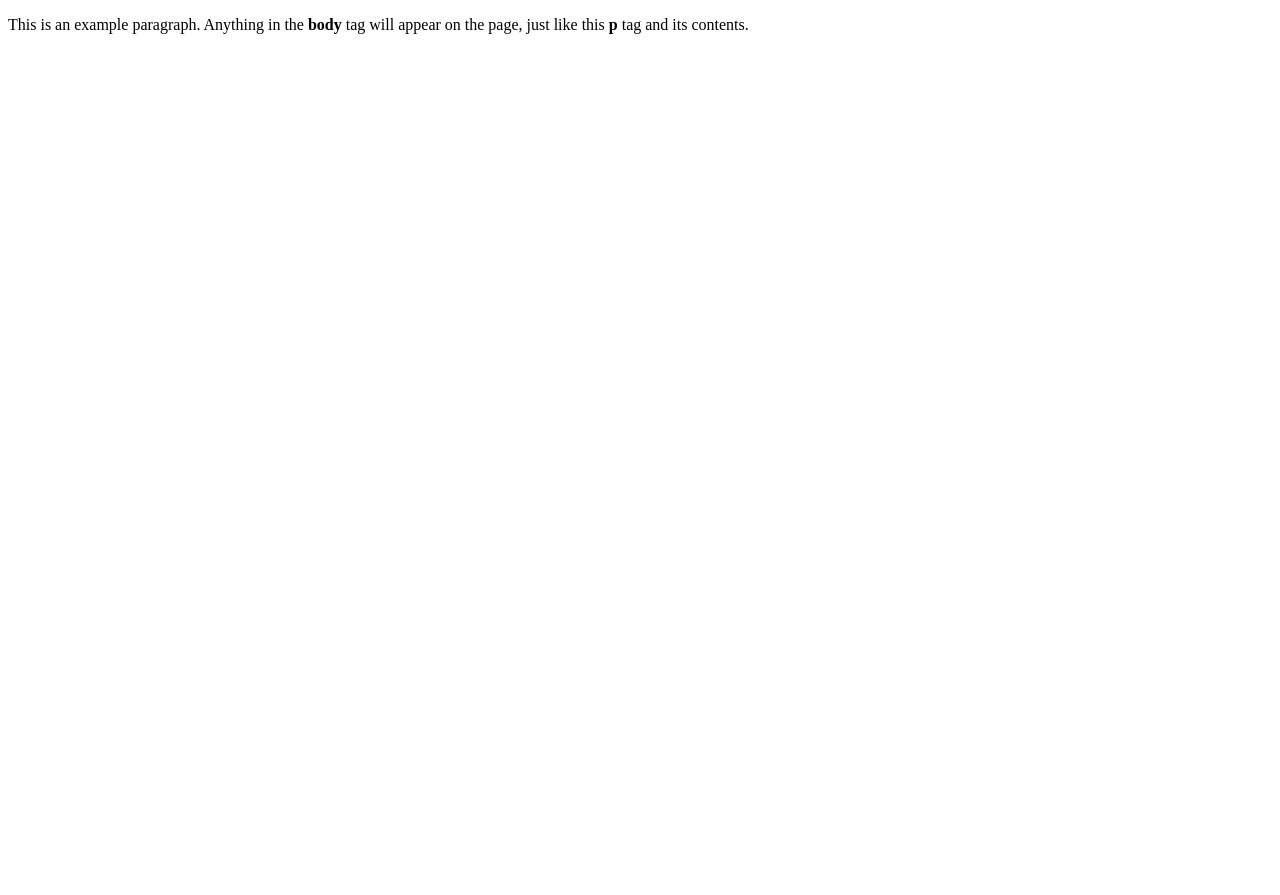
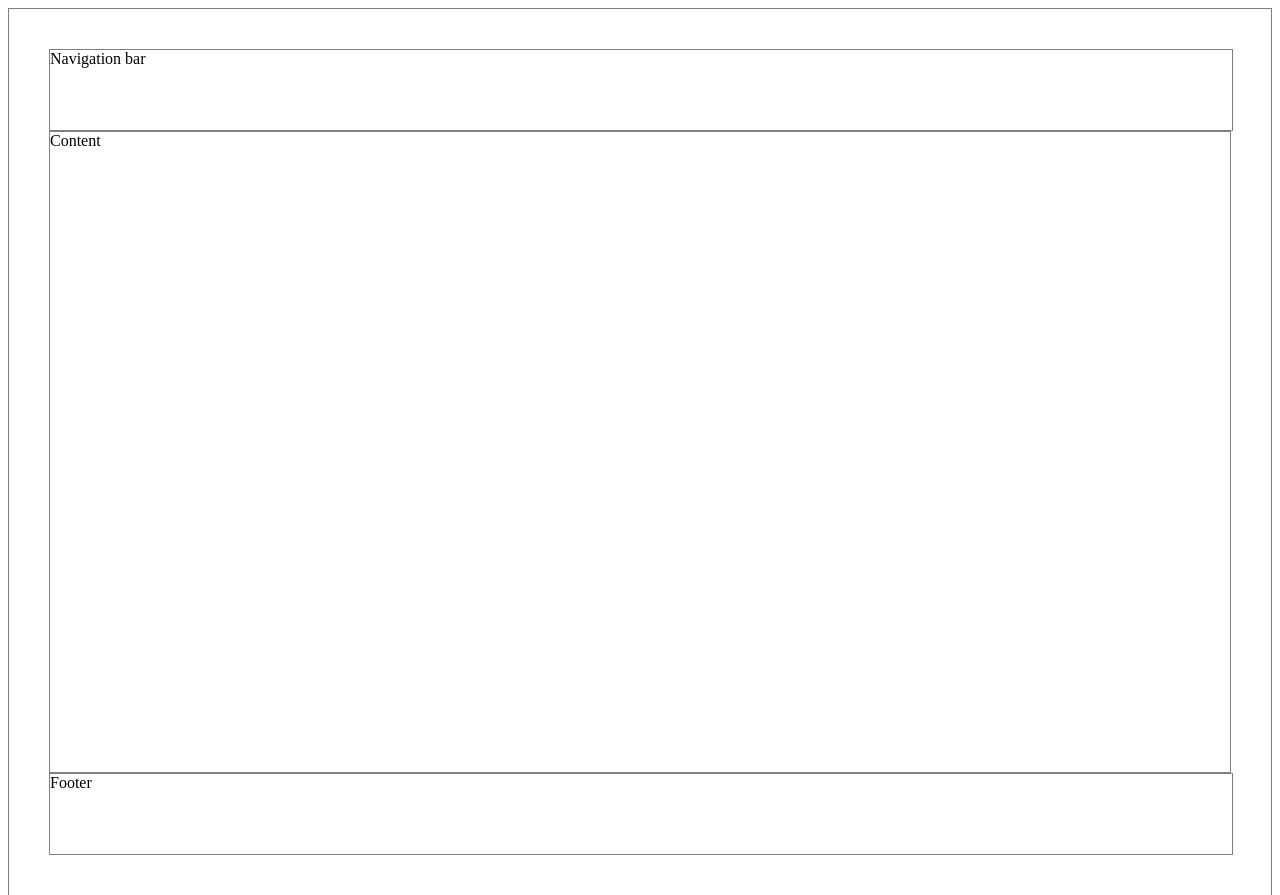
Before and after one commit to TrzeciakProject/JS-CommercialDemo, a plain HTML site: page index.html in a window 1280 px wide. Shown: the top 895 px of the page. Before the commit the page ends 800 px from the top, so only its background shows below. Drawn offline with Linux system fonts and the light colour scheme.

Commit message:
Home page template

```diff
--- a/app/scripts/js/main.js
+++ b/app/scripts/js/main.js
@@ -0,0 +1,5 @@
+console.log('Hellow World!');
+
+
+// This file will contain whole js code required for our single page application
+// after that - we will move to whole website creation process
--- /dev/null
+++ b/app/styles/style.css
@@ -0,0 +1,25 @@
+/* Pre-defined tag's */
+* {
+
+}
+
+body {
+
+}
+
+nav, footer {
+  width: 100%;
+  border: 1px solid gray;
+  min-height: 5em;
+}
+
+/* Custom classes */
+.home-body {
+  padding: 2.5em;
+  border: 1px solid gray;
+}
+
+.home-content-wrapper {
+  min-height: 80vh;
+  border: 1px solid gray;
+}
--- a/index.html
+++ b/index.html
@@ -2,9 +2,37 @@
 <!doctype html>
 <html>
   <head>
+    <!-- meta data -->
     <title>This is the title of the webpage!</title>
+    <meta name="description" content="One page website - demo">
+    <meta name="author" content="Trzeciak Family">
+    <meta name="viewport" content="width=device-width, initial-scale=1.0">  <!-- https://www.w3schools.com/html/html_head.asp - for scaling in smaller devices -->
+
+    <!-- scripts -->
+    <script src="app/scripts/js/main.js"></script>
+
+    <!-- style files -->
+    <link rel="stylesheet" href="app/styles/style.css">
+
   </head>
   <body>
-    <p>This is an example paragraph. Anything in the <strong>body</strong> tag will appear on the page, just like this <strong>p</strong> tag and its contents.</p>
+    <!--  <p>This is an example paragraph. Anything in the <strong>body</strong> tag will appear on the page, just like this <strong>p</strong> tag and its contents.</p> -->
+
+    <!--
+      DESCRIPTION:
+        for now , concentrate on using pure js and html/css - this is just a simple one page app mimicking e-commerce website ( at least the first page ) -
+        after creating this page we will move forward with advanced stuff like bootstraps,
+        dependecies, multiple js-files, multiple html files, browser support etc etc - but for now let's concentrate on finishing something simple
+    -->
+      <div class='home-body'>
+
+        <nav>Navigation bar</nav>
+
+        <div class='home-content-wrapper'>Content</div>
+
+        <footer>Footer</footer>
+
+      </div>
+
   </body>
 </html>
```
Also changed, not shown: app/styles/style.scss (deleted), 1 other file.
